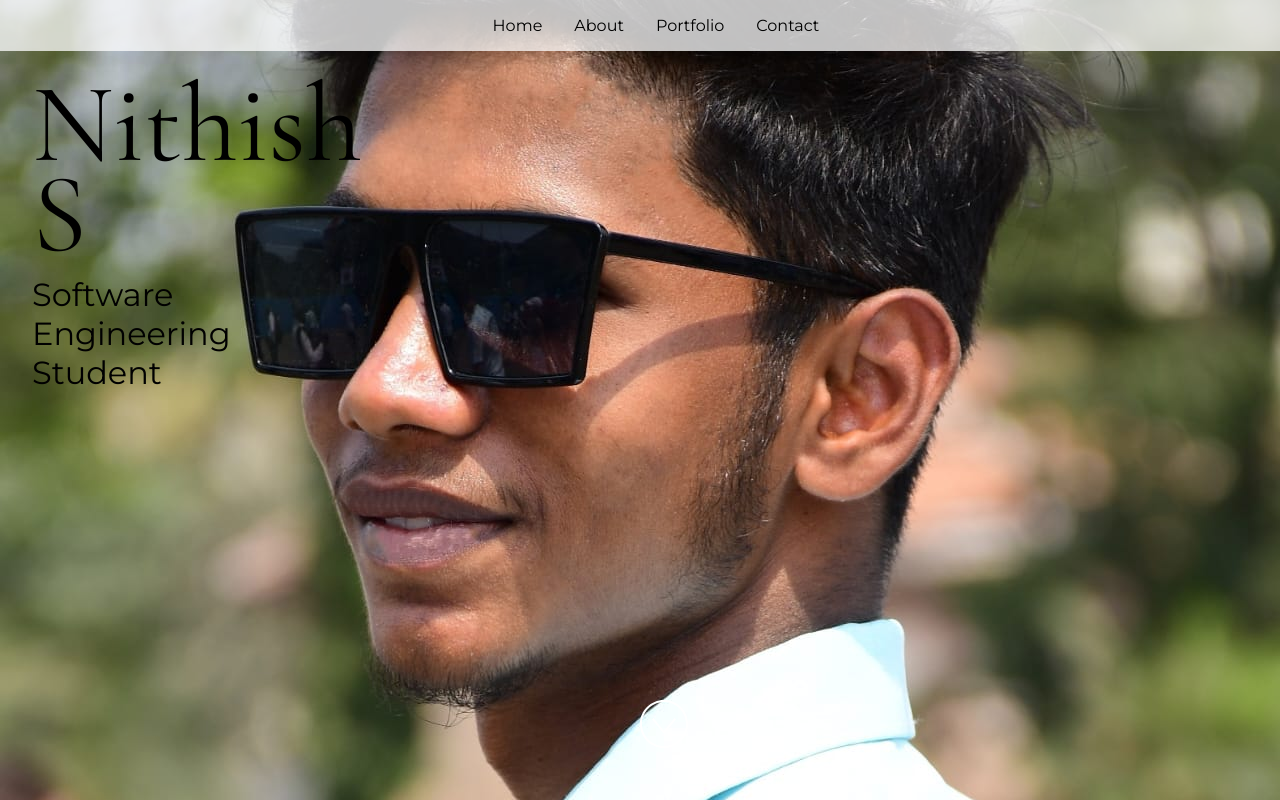
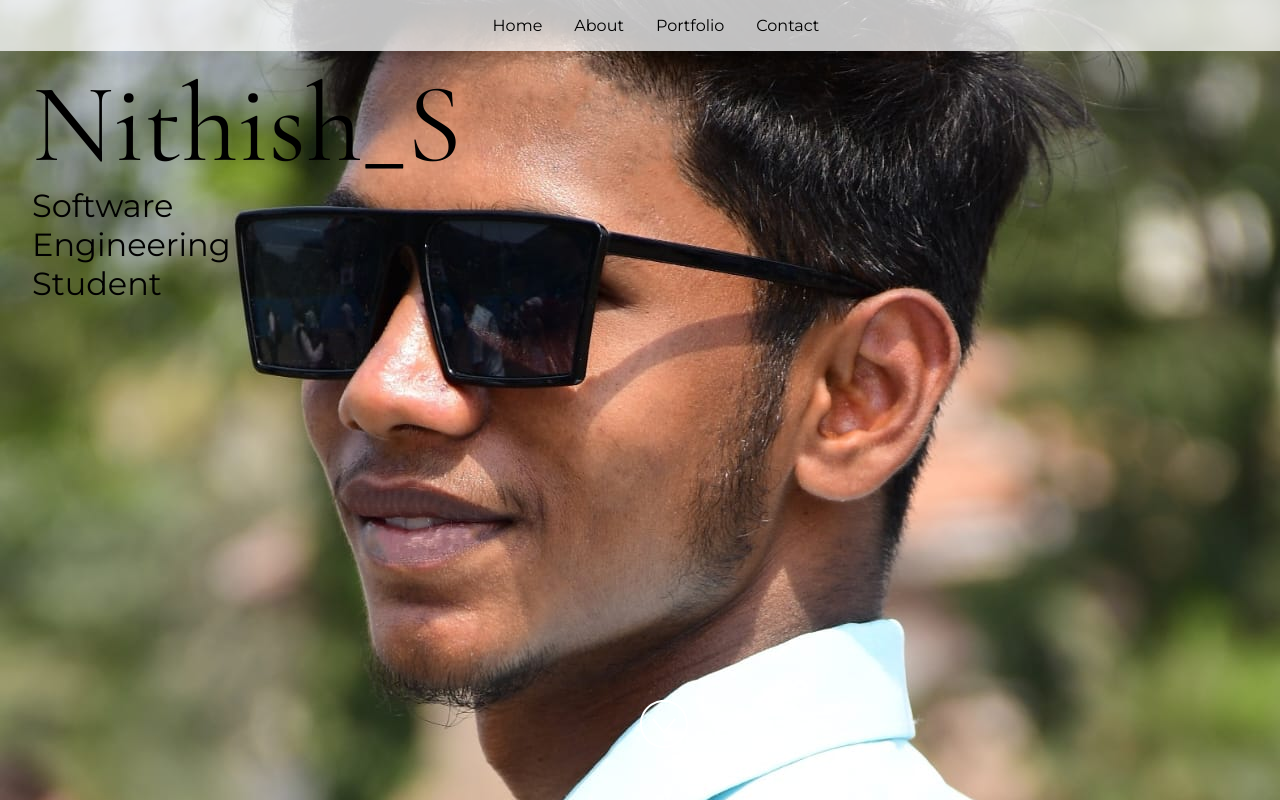
Before and after one commit to Nithish699/codespace-prtfolio, a React (Vite) app: page / in a window 1280 px wide. Built offline with nearby package versions, Linux system fonts and the light colour scheme.

Commit message:
name correction

```diff
--- a/src/App.jsx
+++ b/src/App.jsx
@@ -24,7 +24,7 @@ import "./styles.css";
  * If you don't have one of the social sites listed, leave it as an empty string.
  */
 const siteProps = {
-  name: "Nithish S",
+  name: "Nithish_S",
   title: "Software Engineering Student",
   email: "nithish699734@gmail.com",
   gitHub: "Nithish699",
```
